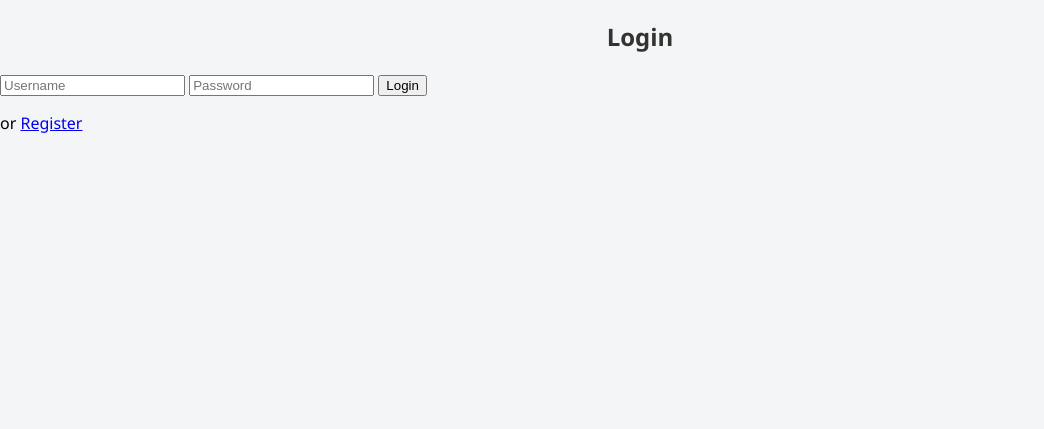
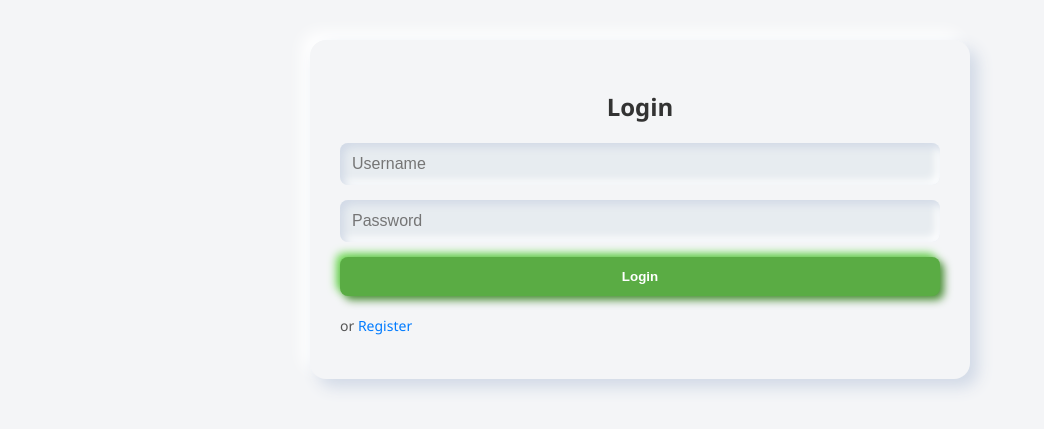
Before and after one commit to Ohsudden/PracticeAITask, a Flask app: page / in a window 1280 px wide. Shown: the top 429 px of the page, without its empty margins (0-1044 px from the left). Run offline with Flask 3, Linux system fonts and the light colour scheme.

Commit message:
Style fix

```diff
--- a/static/style.css
+++ b/static/style.css
@@ -5,7 +5,7 @@ body {
     padding: 0;
 }
 
-.neumorphic-container {
+.neumorphic-container, .neumorphic-form {
     max-width: 600px;
     margin: 40px auto;
     padding: 30px;
@@ -14,7 +14,11 @@ body {
     box-shadow:  8px 8px 16px #d1d9e6,
                  -8px -8px 16px #ffffff;
 }
-
+.neumorphic-form form {
+    display: flex;
+    flex-direction: column;
+    gap: 15px;
+}
 h2 {
     text-align: center;
     margin-bottom: 20px;
@@ -125,3 +129,45 @@ h2 {
 .logout-btn:hover {
     background: #c9302c;
 }
+.neumorphic-form input[type="text"],
+.neumorphic-form input[type="password"] {
+    padding: 12px;
+    border-radius: 8px;
+    border: none;
+    background: #e7ecf0;
+    box-shadow: inset 4px 4px 8px #d1d9e6,
+                inset -4px -4px 8px #ffffff;
+    font-size: 16px;
+    color: #555;
+}
+
+.neumorphic-form button {
+    padding: 12px;
+    border: none;
+    border-radius: 8px;
+    background: #5aac44;
+    color: white;
+    font-weight: bold;
+    cursor: pointer;
+    box-shadow: 4px 4px 8px #4a8d36,
+                -4px -4px 8px #6fd955;
+}
+
+.neumorphic-form button:hover {
+    background-color: #519839;
+}
+
+.neumorphic-form p {
+    margin-top: 20px;
+    color: #555;
+    font-size: 14px;
+}
+
+.neumorphic-form a {
+    color: #007bff;
+    text-decoration: none;
+}
+
+.neumorphic-form a:hover {
+    text-decoration: underline;
+}
```
Also changed, not shown: todo.db.
